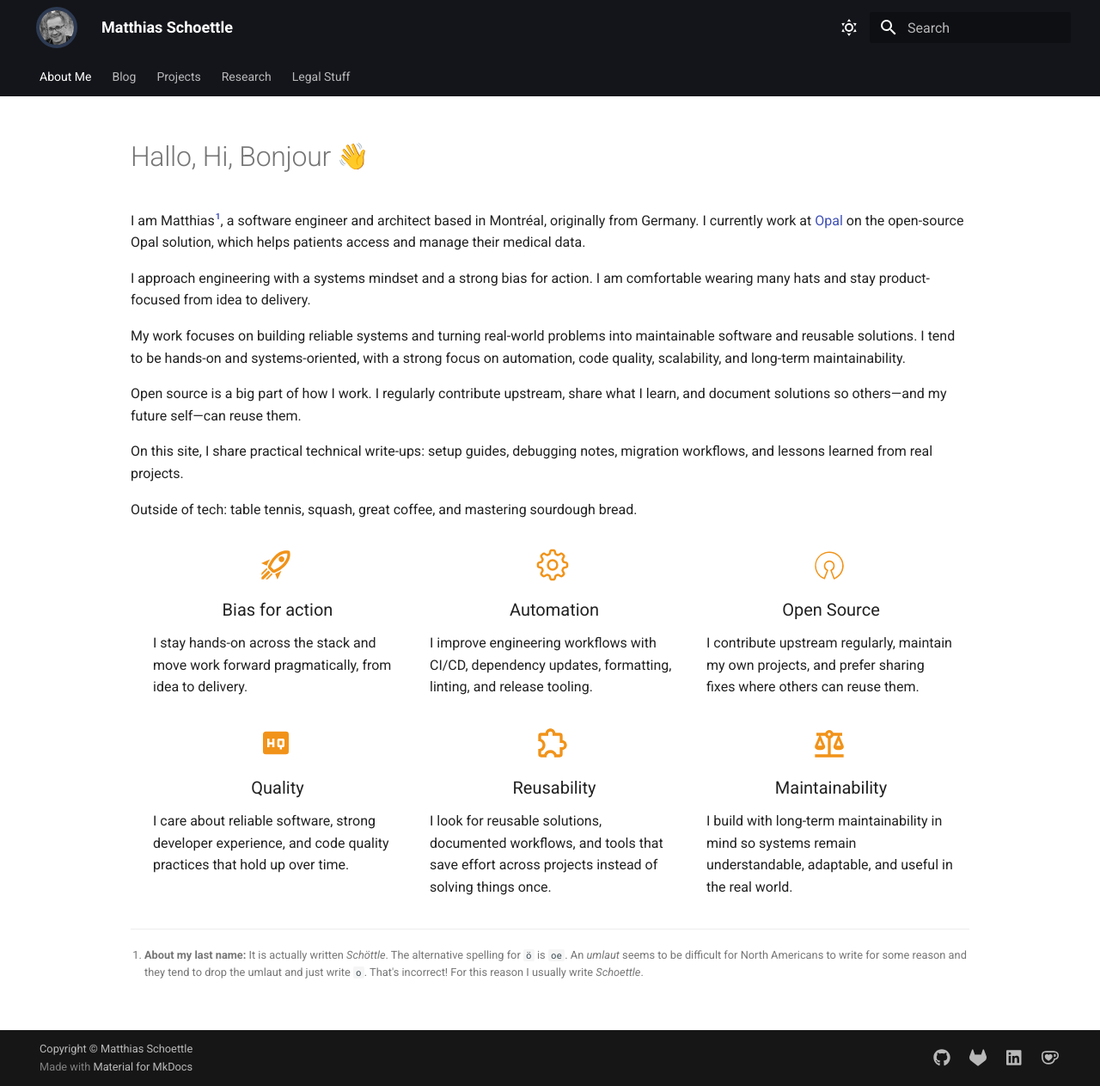
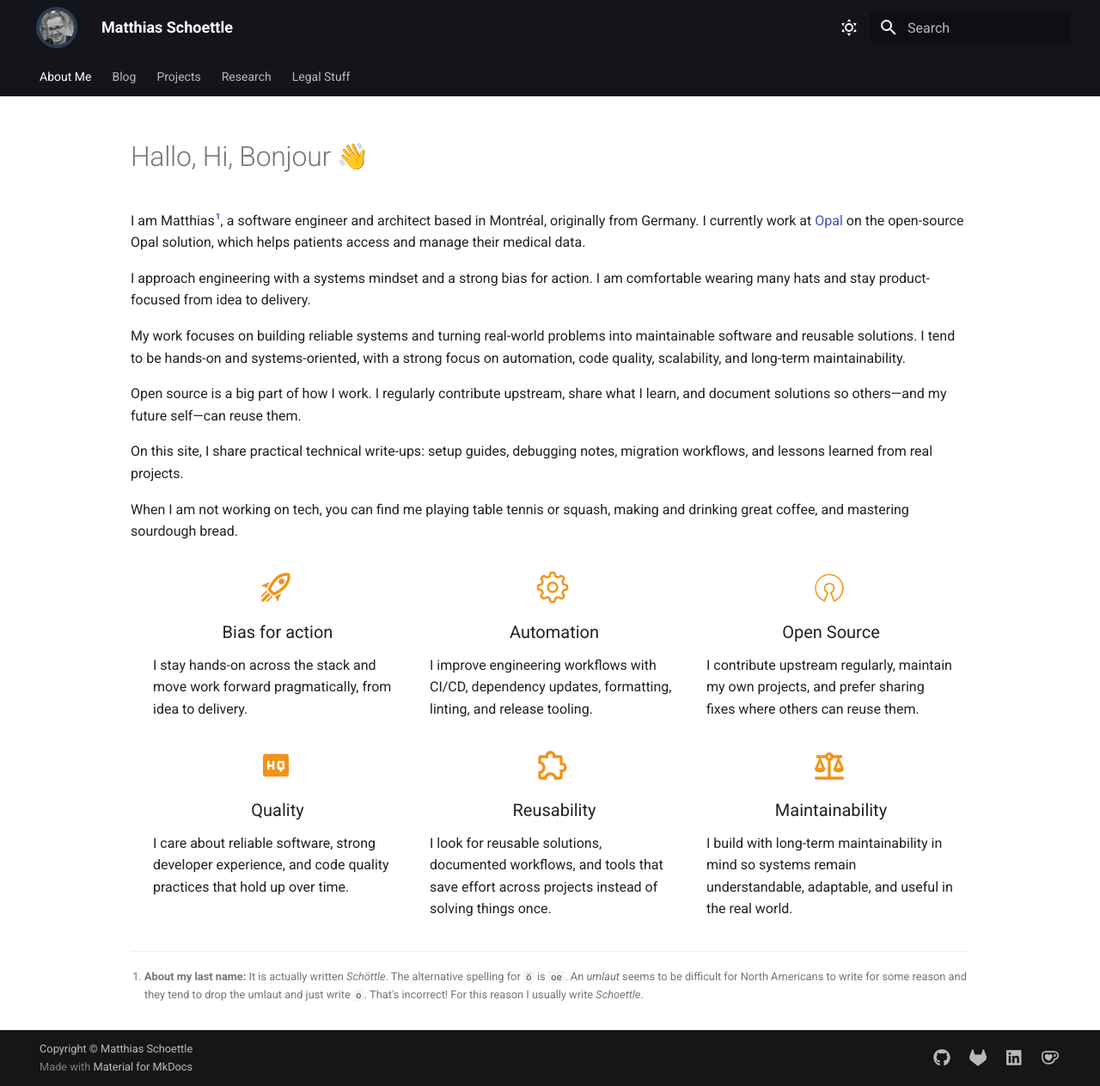
Before and after one commit to mschoettle/website, an MkDocs documentation site: the page built from docs/index.md, in a window 1280 px wide and 1263 px high. Shown: the whole window at 86% size. Built offline with MkDocs 1.6.1 and Material for MkDocs 9.7.7, drawn with Linux system fonts in a browser that asks for light colours; emoji names are drawn with the system emoji font; plug-ins that fetch from the network failed and are left out.

Commit message:
rewrite sentence

```diff
--- a/docs/index.md
+++ b/docs/index.md
@@ -21,7 +21,7 @@ I regularly contribute upstream, share what I learn, and document solutions so o
 
 On this site, I share practical technical write-ups: setup guides, debugging notes, migration workflows, and lessons learned from real projects.
 
-Outside of tech: table tennis, squash, great coffee, and mastering sourdough bread.
+When I am not working on tech, you can find me playing table tennis or squash, making and drinking great coffee, and mastering sourdough bread.
 
 <!-- My goal here is simple: publish useful content that helps someone solve a problem faster. -->
 
```
